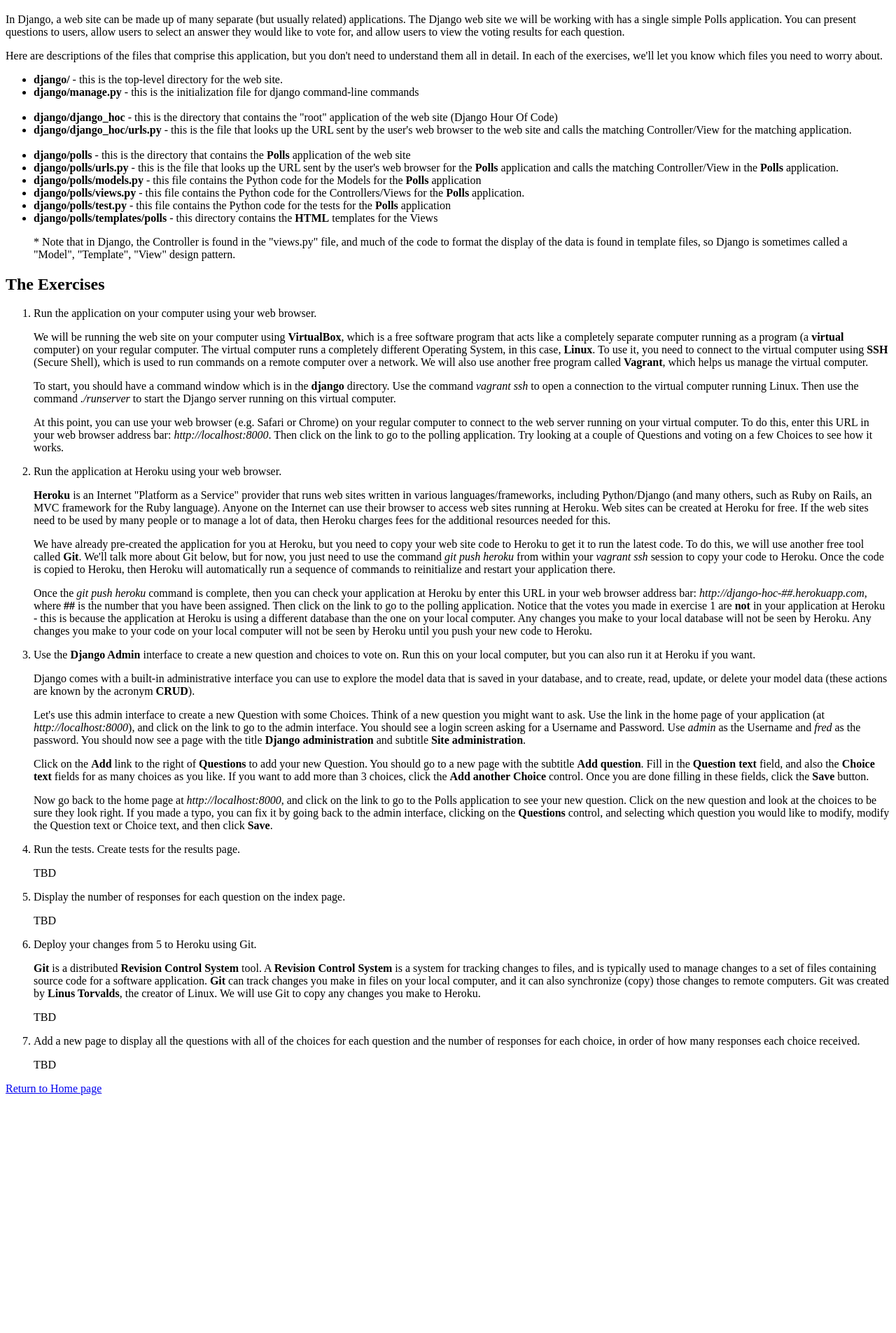
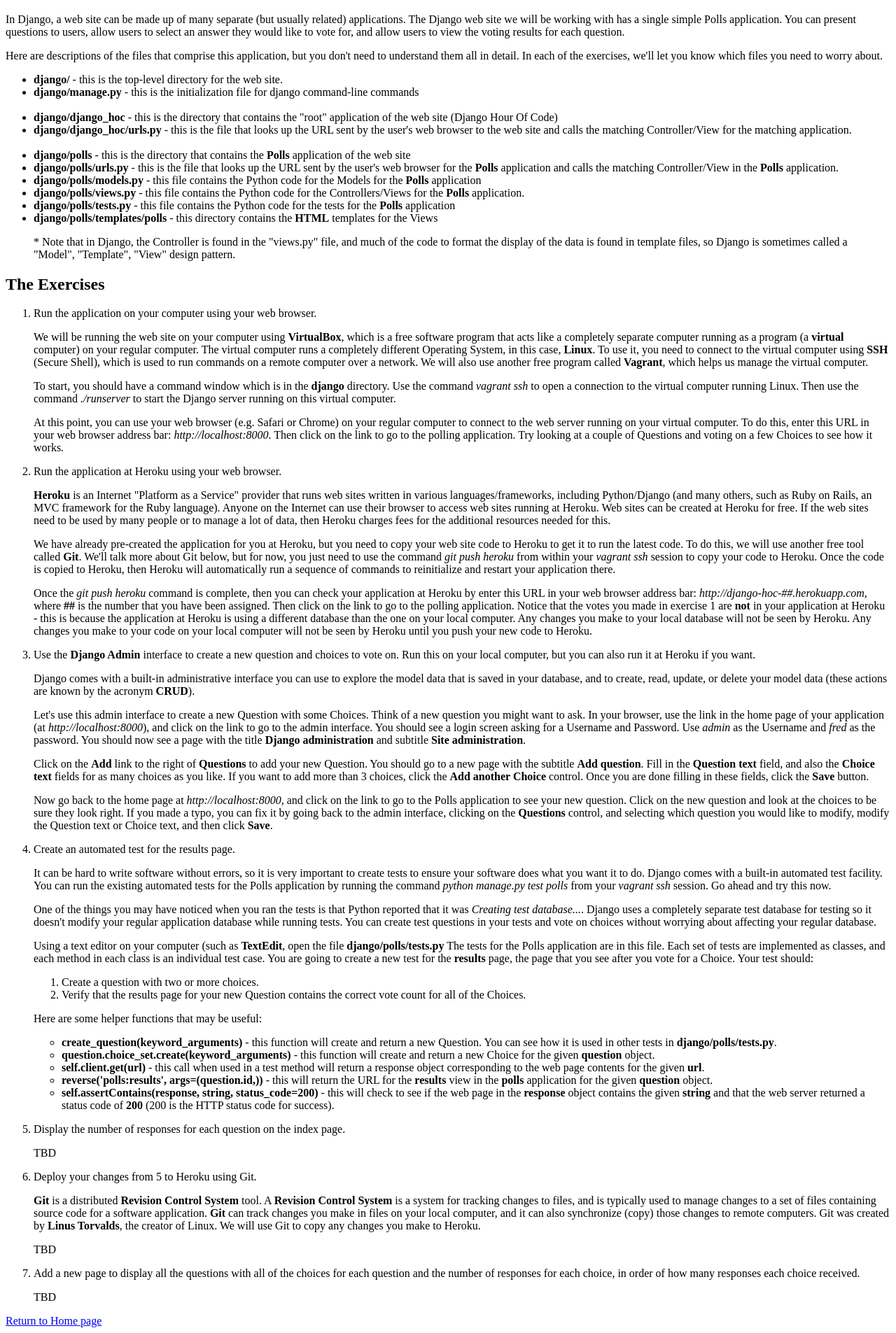
Before and after one commit to glendudek/django_hoc, a Django app: page /polls/instructions in a window 1280 px wide. Shown: the part 695-2600 px from the top of the page at 70% size. Before the commit the page ends 2260 px from the top, so only its background shows below. Run offline with Django 3.2, Linux system fonts and the light colour scheme.

Commit message:
Update instructions for exercise 4.

```diff
--- a/polls/templates/polls/instructions.html
+++ b/polls/templates/polls/instructions.html
@@ -128,7 +128,7 @@
     the Controllers/Views for the <b>Polls</b> application.
   </li>
   <li>
-    <b>django/polls/test.py</b> - this file contains the Python code for
+    <b>django/polls/tests.py</b> - this file contains the Python code for
     the tests for the <b>Polls</b> application
   </li>
   <li>
@@ -225,8 +225,9 @@
     </p>
     <p>
       Let's use this admin interface to create a new Question with some Choices.
-      Think of a new question you might want to ask. Use the link in the home
-      page of your application (at <i>http://localhost:8000</i>), and click
+      Think of a new question you might want to ask. In your browser, use the
+      link in the home page of your application (at
+      <i>http://localhost:8000</i>), and click
       on the link to go to the admin interface. You should see a login screen
       asking for a Username and Password. Use <i>admin</i> as the Username
       and <i>fred</i> as the password. You should now see a page with
@@ -254,9 +255,67 @@
   </li>
 
   <li>
-    Run the tests. Create tests for the results page.
+    Create an automated test for the results page.
     <p>
-      TBD
+      It can be hard to write software without errors, so it is very important
+      to create tests to ensure your software does what you want it to do.
+      Django comes with a built-in automated test facility. You can run the
+      existing automated tests for the Polls application by running the
+      command <i>python manage.py test polls</i> from your <i>vagrant ssh</i>
+      session. Go ahead and try this now.
+    </p>
+    <p>
+      One of the things you may have noticed when you ran the tests is that
+      Python reported that it was <i>Creating test database...</i>. Django uses
+      a completely separate test database for testing so it doesn't modify
+      your regular application database while running tests. You can
+      create test questions in your tests and vote on choices without worrying
+      about affecting your regular database.
+    </p>
+    <p>
+      Using a text editor on your computer (such as <b>TextEdit</b>,
+      open the file <b>django/polls/tests.py</b> The tests for the
+      Polls application are in this file. Each set of tests are
+      implemented as classes, and each method in each class is an
+      individual test case. You are going to create a new test for
+      the <b>results</b> page, the page that you see after you vote
+      for a Choice. Your test should:
+    </p>
+    <ul style="list-style-type:decimal;">
+      <li>Create a question with two or more choices.</li>
+      <li>Verify that the results page for your new Question contains the correct vote count for all of the Choices.</li>
+    </ul>
+    <p>
+      Here are some helper functions that may be useful:
+      <ul>
+        <li>
+          <b>create_question(keyword_arguments)</b> - this function
+          will create and return a new Question. You can see how it is
+          used in other tests in <b>django/polls/tests.py</b>.
+        </li>
+        <li>
+          <b>question.choice_set.create(keyword_arguments)</b> - this function
+          will create and return a new Choice for the given <b>question</b>
+          object.
+        </li>
+        <li>
+          <b>self.client.get(url)</b> - this call when used in a test
+          method will return a response object corresponding to the
+          web page contents for the given <b>url</b>.
+        </li>
+        <li>
+          <b>reverse('polls:results', args=(question.id,))</b> - this will
+          return the URL for the <b>results</b> view in the <b>polls</b>
+          application for the given <b>question</b> object.
+        </li>
+        <li>
+          <b>self.assertContains(response, string, status_code=200)</b> -
+          this will check to see if the web page in the <b>response</b>
+          object contains the given <b>string</b> and that the web server
+          returned a status code of <b>200</b> (200 is the HTTP status
+          code for success).
+        </li>
+      </ul>
     </p>
   </li>
 
```
